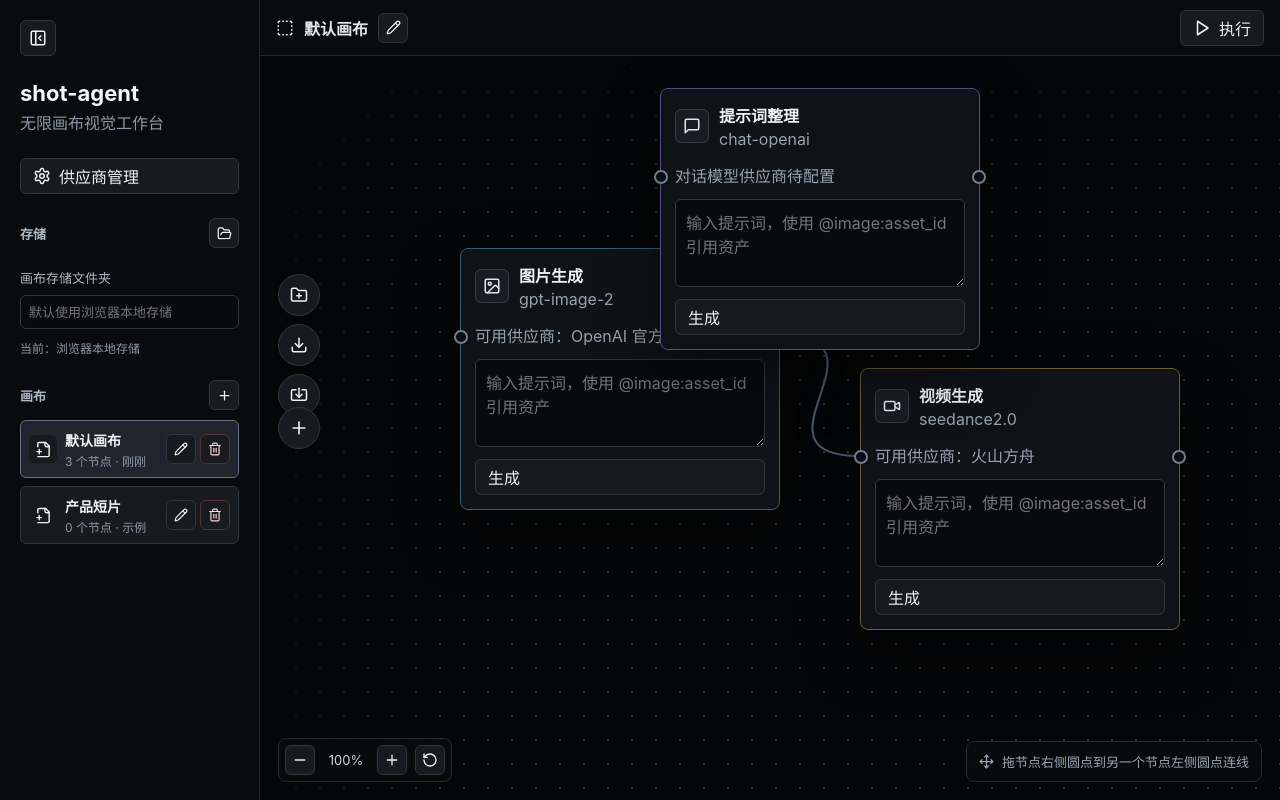
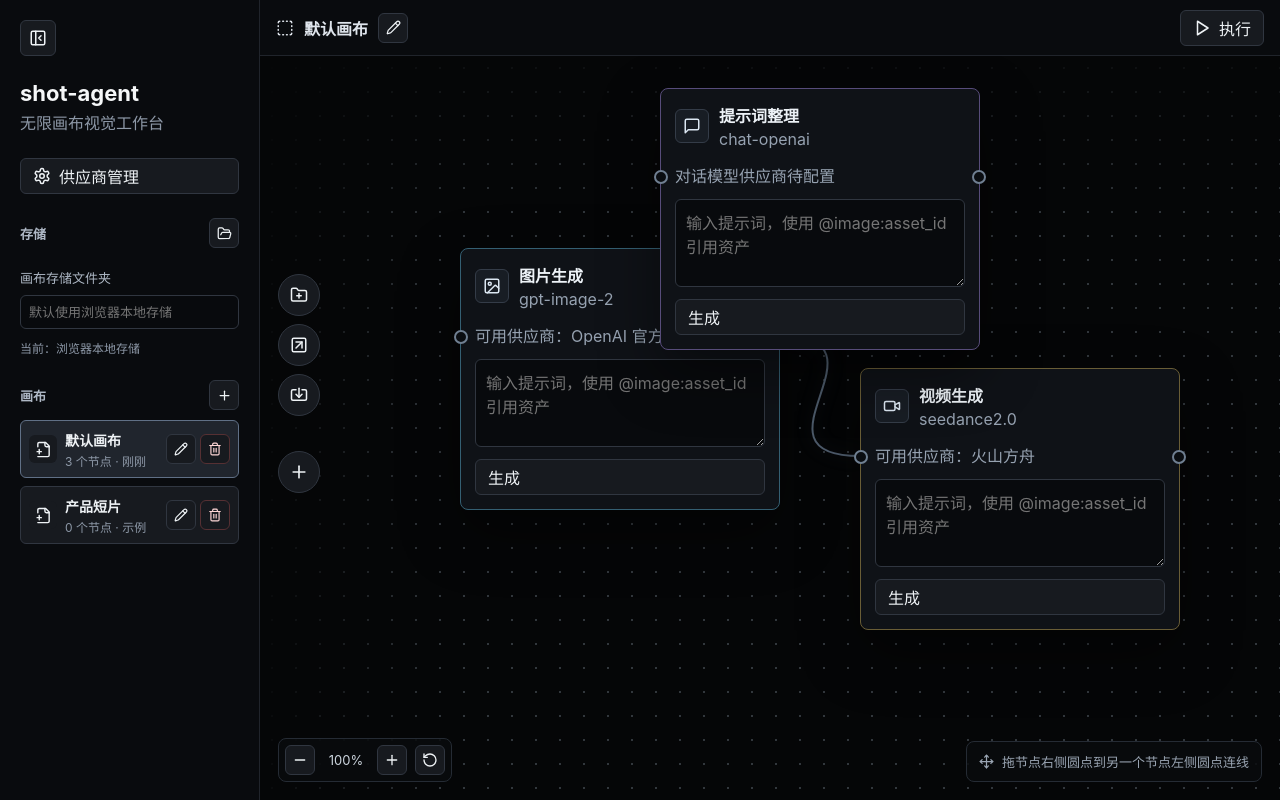
Before and after one commit to TCmatj/shot-agent, a React (Vite) app: page / in a window 1280 px wide. Built offline with nearby package versions, Linux system fonts and the light colour scheme.

Commit message:
fix: 调整画布左侧操作按钮

```diff
--- a/src/app/App.css
+++ b/src/app/App.css
@@ -556,7 +556,7 @@ button:disabled {
   min-height: 42px;
   padding: 0;
   position: absolute;
-  top: 50%;
+  top: calc(50% + 44px);
   transform: translateY(-50%);
   width: 42px;
   z-index: 1;
--- a/src/app/App.tsx
+++ b/src/app/App.tsx
@@ -1,7 +1,6 @@
 import { useEffect, useRef, useState, type PointerEvent, type WheelEvent } from 'react';
 import {
   BoxSelect,
-  Download,
   FilePlus2,
   FileText,
   FolderOpen,
@@ -18,6 +17,7 @@ import {
   Plus,
   RotateCcw,
   Settings,
+  SquareArrowUpRight,
   Trash2,
   Video,
 } from 'lucide-react';
@@ -1295,7 +1295,7 @@ export function App() {
               title="导出当前画布"
               onClick={downloadActiveCanvas}
             >
-              <Download size={18} />
+              <SquareArrowUpRight size={18} />
             </button>
             <button
               type="button"
```
